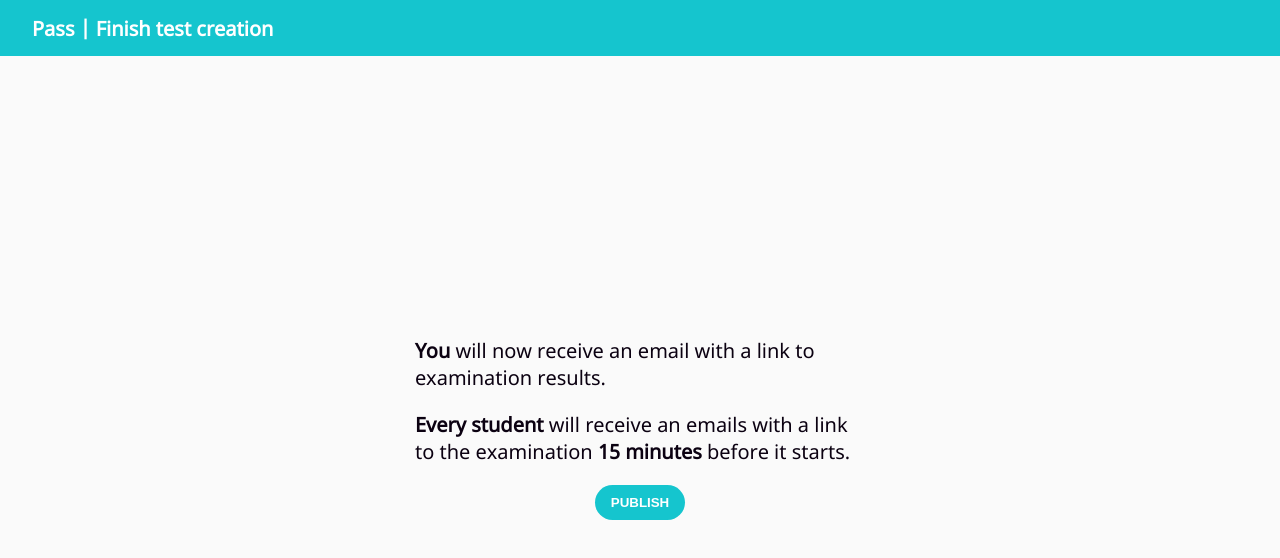
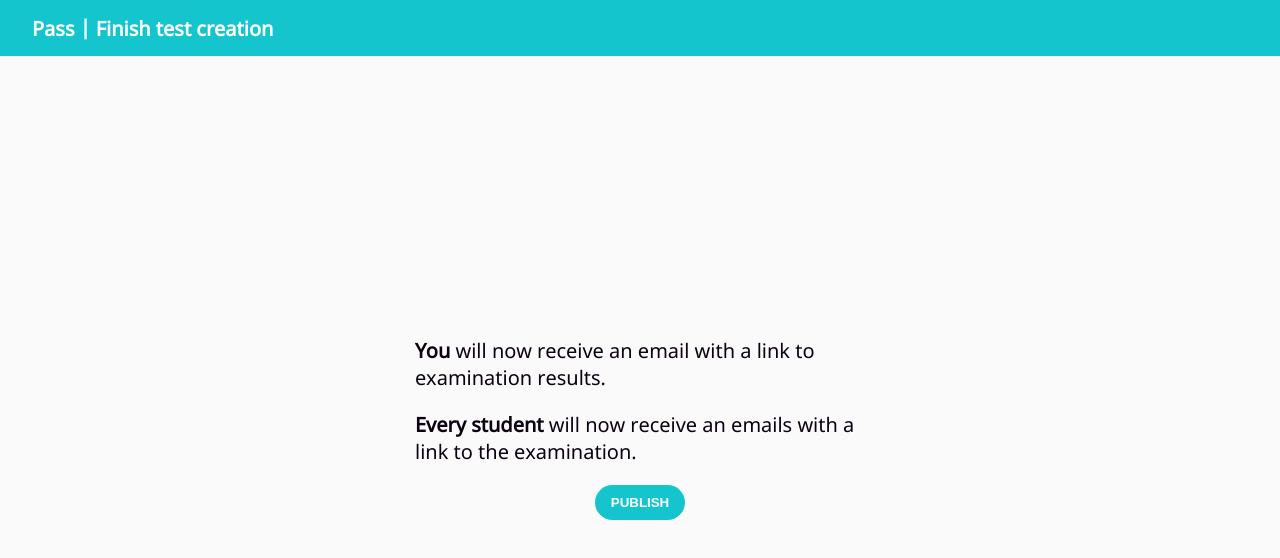
Before and after one commit to Kartm/university-examination-project, a React (Create React App) app in the folder frontend/: page /1/editor/finish in a window 1280 px wide. Shown: the top 558 px of the page. Built offline with nearby package versions, Linux system fonts and the light colour scheme.

Commit message:
Update finish page

```diff
--- a/frontend/src/pages/owner/finish/finish.screen.tsx
+++ b/frontend/src/pages/owner/finish/finish.screen.tsx
@@ -34,7 +34,7 @@ const FinishScreen = () => {
           <b>You</b> will now receive an email with a link to examination results.
         </Text>
         <Text style={{ marginBottom: 20 }}>
-          <b>Every student</b> will receive an emails with a link to the examination <b>15 minutes</b> before it starts.
+          <b>Every student</b> will now receive an emails with a link to the examination.
         </Text>
         <Button onClick={() => onPublish()} text="Publish"/>
       </Content>
```
